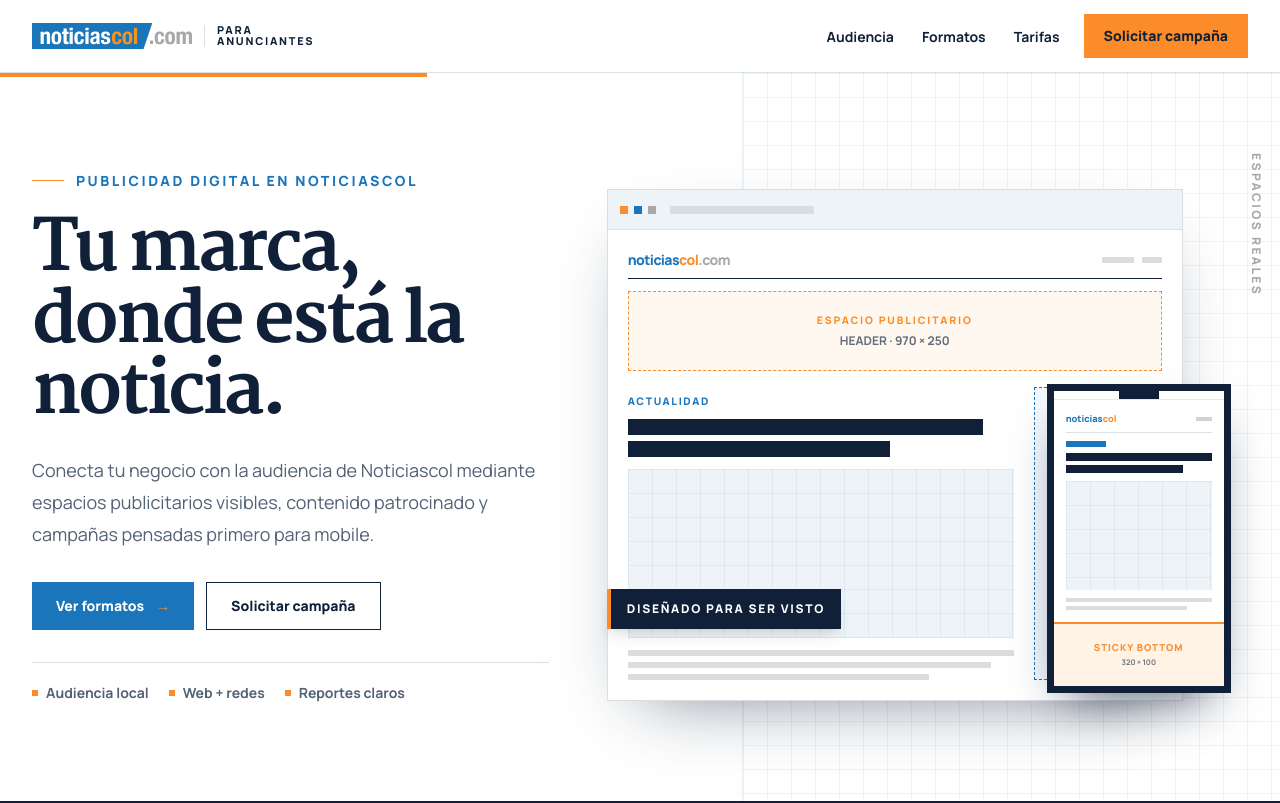
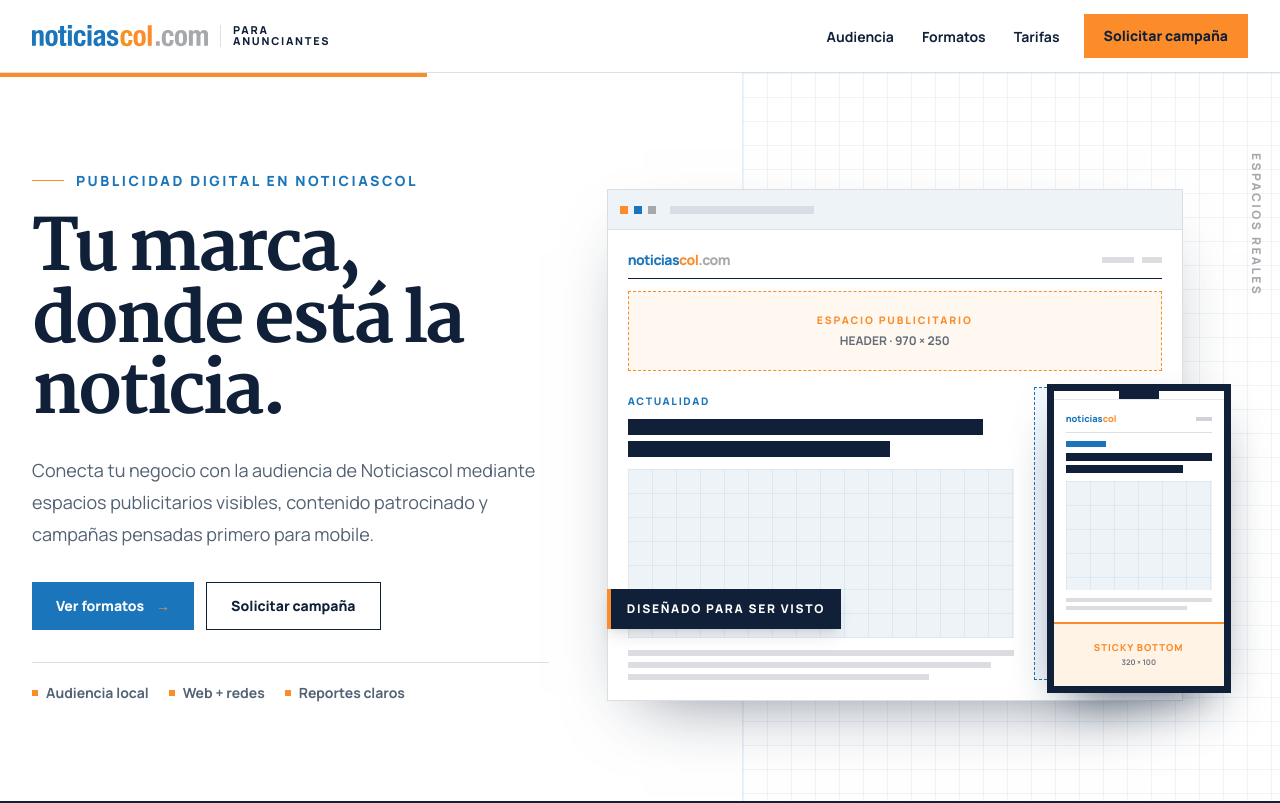
Before and after one commit to antekera/ncol-landings, a Next.js app in the folder apps/anunciantes/: page / in a window 1280 px wide. Shown: the top 803 px of the page. Built offline with nearby package versions, Linux system fonts and the light colour scheme; no server answers.

Commit message:
feat: use plain logo in advertiser header

```diff
--- /dev/null
+++ b/apps/anunciantes/src/components/brand/noticiascol-logo-plain.tsx
@@ -0,0 +1,98 @@
+interface Props {
+  alt?: string
+  className?: string
+  height?: number
+  width?: number
+}
+
+const LogoCom = ({ alt, className, width = 600, height = 72 }: Props) => {
+  return (
+    <svg
+      width={width}
+      height={height}
+      viewBox='0 0 600 72'
+      xmlns='http://www.w3.org/2000/svg'
+      className={className}
+      role={alt ? 'img' : undefined}
+      aria-label={alt}
+      aria-hidden={alt ? undefined : true}
+    >
+      <g id='Layer_1'>
+        <path
+          transform='translate(-0.47, 0.13)'
+          d='m-0.00001,18.05l13,0l0,6.18l0.2,0c2.8,-5.2 7.6,-7.57 13.39,-7.57c8.53,0 13.44,4.51 13.44,15l0,39.17l-13.53,0l0,-36.4c0,-5.39 -1.77,-7.36 -5.79,-7.36c-4.81,0 -7.16,2.94 -7.16,8.73l0,35l-13.55,0l0,-52.75z'
+          fill='#1b75bb'
+        />
+        <path
+          d='m66.64999,16.79c16.19,-0.29 20.8,9.32 20.8,27.77c0,18.05 -5.39,27.76 -20.8,27.76c-16.19,0.31 -20.83,-9.31 -20.83,-27.75c0,-18.05 5.42,-27.78 20.83,-27.78zm0,46.31c5.49,0 7.26,-5.3 7.26,-18.54s-1.76,-18.54 -7.26,-18.54c-6.67,0 -7.26,7.75 -7.26,18.54s0.58,18.55 7.26,18.55l0,-0.01z'
+          fill='#1b75bb'
+        />
+        <path
+          d='m95.66999,3.07l13.54,0l0,15.11l7.85,0l0,9.22l-7.85,0l0,28.55c0,4.22 0.89,5.78 4.81,5.78a28,28 0 0 0 3,-0.19l0,9.42a87,87 0 0 1 -8.83,0.59c-10.6,0 -12.56,-3.34 -12.56,-13.93l0,-30.22l-6.81,0l0,-9.22l6.87,0l-0.02,-15.11z'
+          fill='#1b75bb'
+        />
+        <path
+          transform='translate(-0.47, 0.13)'
+          d='m122.74999,0l13.54,0l0,11.57l-13.54,0l0,-11.57zm0,18.05l13.54,0l0,52.78l-13.54,0l0,-52.78z'
+          fill='#1b75bb'
+        />
+        <path
+          d='m169.76999,37.21c0,-5.1 -1,-10.59 -6.08,-10.59c-6.67,0 -7.75,5.89 -7.75,18.05c0,13 1.27,18.44 7.26,18.44c4.61,0 6.57,-3.73 6.57,-12.36l12.95,0c0,13.83 -5.69,21.58 -20.11,21.58c-13.54,0 -20.21,-6.57 -20.21,-27.76c0,-21.68 8.83,-27.78 21.42,-27.78s18.93,7.85 18.93,20.4l-12.98,0.02z'
+          fill='#1b75bb'
+        />
+        <path
+          d='m189.29999,0.13l13.52,0l0,11.57l-13.52,0l0,-11.57zm0,18.05l13.52,0l0,52.78l-13.52,0l0,-52.78z'
+          fill='#1b75bb'
+        />
+        <path
+          d='m211.27999,34.37l0,-1.28c0,-12.17 8.34,-16.3 18.54,-16.3c16.09,0 19.13,6.67 19.13,16.19l0,27.81c0,5 0.39,7.06 1.67,10.2l-13,0a20.92,20.92 0 0 1 -1.67,-5.5l-0.13,0c-3.14,5.5 -6.87,6.87 -13.44,6.87c-9.42,0 -12.75,-8 -12.75,-15.11c0,-10 4,-13.93 13.34,-16.48l7.65,-2.06c4,-1.08 5.4,-2.65 5.4,-6.18c0,-4 -1.67,-6.47 -6.28,-6.47c-4.22,0 -6.28,2.65 -6.28,6.87l0,1.47l-12.18,-0.03zm24.73,10.2a15.2,15.2 0 0 1 -5.79,2.65c-5.49,1.18 -7.65,3.83 -7.65,8.53c0,4 1.47,7.36 5.1,7.36s8.34,-2.26 8.34,-8.14l0,-10.4z'
+          fill='#1b75bb'
+        />
+        <path
+          d='m267.49999,53.69l0,1.77c0,4.61 2.45,7.65 7.07,7.65c4.22,0 6.87,-2.06 6.87,-6.28c0,-3.43 -2.26,-4.9 -4.91,-6l-9.52,-3.44c-7.46,-2.6 -11.29,-7.23 -11.29,-14.69c0,-8.63 5.59,-15.89 19.43,-15.89c12.26,0 18.05,5.49 18.05,15l0,2.16l-12.16,0c0,-5.4 -1.57,-7.95 -6,-7.95c-3.43,0 -6.38,1.86 -6.38,5.69c0,2.65 1.28,4.71 5.89,6.18l8.14,2.75c8.55,2.85 11.69,7.15 11.69,15.15c0,11.09 -8.24,16.58 -19.62,16.58c-15.3,0 -19.43,-6.57 -19.43,-16.78l0,-1.9l12.17,0z'
+          fill='#1b75bb'
+        />
+        <path
+          transform='translate(-0.47, 0.13)'
+          fill='#f6921e'
+          d='m329.48999,37.08c0,-5.1 -1,-10.59 -6.08,-10.59c-6.67,0 -7.75,5.89 -7.75,18.05c0,13 1.28,18.44 7.26,18.44c4.61,0 6.57,-3.73 6.57,-12.36l13,0c0,13.83 -5.69,21.58 -20.11,21.58c-13.54,0 -20.21,-6.57 -20.21,-27.76c0,-21.68 8.83,-27.77 21.39,-27.77s18.94,7.85 18.94,20.4l-13.01,0.01z'
+          className='cls-3'
+        />
+        <path
+          transform='translate(-0.47, 0.13)'
+          fill='#fc8c29'
+          d='m367.55999,16.66c16.19,-0.29 20.8,9.32 20.8,27.77c0,18.05 -5.4,27.76 -20.8,27.76c-16.19,0.29 -20.8,-9.32 -20.8,-27.76c0,-18.04 5.4,-27.77 20.8,-27.77zm0,46.31c5.5,0 7.26,-5.3 7.26,-18.54s-1.76,-18.54 -7.26,-18.54c-6.67,0.01 -7.27,7.77 -7.27,18.55s0.6,18.54 7.27,18.54l0,-0.01z'
+          className='cls-3'
+        />
+        <path
+          transform='translate(-0.47, 0.13)'
+          fill='#fc8c29'
+          d='m395.13999,0.78l13.54,0l0,70l-13.54,0l0,-70z'
+          className='cls-3'
+        />
+        <path
+          fill='#a6a8ab'
+          d='m435.60999,55.66l0,15.3l-13,0l0,-15.3l13,0z'
+          className='cls-4'
+        />
+        <path
+          fill='#a6a8ab'
+          d='m469.81999,37.21c0,-5.1 -1,-10.59 -6.08,-10.59c-6.67,0 -7.75,5.89 -7.75,18.05c0,13 1.27,18.44 7.26,18.44c4.61,0 6.57,-3.73 6.57,-12.36l13,0c0,13.83 -5.69,21.58 -20.11,21.58c-13.54,0 -20.21,-6.57 -20.21,-27.76c-0.02,-21.68 8.81,-27.78 21.32,-27.78s19,7.86 19,20.42l-13,0z'
+          className='cls-4'
+        />
+        <path
+          fill='#a6a8ab'
+          d='m507.92999,16.79c16.19,-0.29 20.8,9.32 20.8,27.77c0,18.05 -5.39,27.76 -20.8,27.76c-16.19,0.29 -20.8,-9.32 -20.8,-27.76c-0.01,-18.04 5.39,-27.77 20.8,-27.77zm0,46.31c5.49,0 7.26,-5.3 7.26,-18.54s-1.77,-18.54 -7.26,-18.54c-6.67,0 -7.26,7.75 -7.26,18.54s0.58,18.55 7.26,18.55l0,-0.01z'
+          className='cls-4'
+        />
+        <path
+          fill='#a6a8ab'
+          d='m535.00999,18.18l13,0l0,5.39l0.2,0c3.38,-4.78 7.5,-6.78 13.29,-6.78c6.28,0 10.69,2.94 12.17,8.44l0.2,0c2.06,-5.59 7,-8.44 13.34,-8.44c9,0 13.15,5.59 13.15,15.8l0,38.37l-13.54,0l0,-36.89c0,-4.41 -1.47,-6.87 -5.3,-6.87c-4.32,0 -7.06,2.85 -7.06,9l0,34.76l-13.55,0l0,-36.89c0,-4.41 -1.47,-6.87 -5.3,-6.87c-4.32,0 -7.06,2.85 -7.06,9l0,34.76l-13.54,0l0,-52.78z'
+          className='cls-4'
+        />
+      </g>
+    </svg>
+  )
+}
+
+export default LogoCom
--- a/apps/anunciantes/src/components/brand/noticiascol-logo.tsx
+++ b/apps/anunciantes/src/components/brand/noticiascol-logo.tsx
@@ -1,22 +1,16 @@
-import Image from "next/image";
+import LogoCom from "@/components/brand/noticiascol-logo-plain";
 
 type NoticiascolLogoProps = {
   className?: string;
-  priority?: boolean;
 };
 
-export function NoticiascolLogo({
-  className,
-  priority = false,
-}: NoticiascolLogoProps) {
+export function NoticiascolLogo({ className }: NoticiascolLogoProps) {
   return (
-    <Image
-      src="/brand/noticiascol-logo.svg"
+    <LogoCom
       alt="Noticiascol.com"
-      width={677}
-      height={113}
+      width={600}
+      height={72}
       className={className}
-      priority={priority}
     />
   );
 }
--- a/apps/anunciantes/src/components/layout/site-header.tsx
+++ b/apps/anunciantes/src/components/layout/site-header.tsx
@@ -12,7 +12,7 @@
           aria-label="Noticiascol para Anunciantes, ir al inicio"
           className="flex min-w-0 items-center gap-3"
         >
-          <NoticiascolLogo priority className="h-auto w-[7.5rem] sm:w-40" />
+          <NoticiascolLogo className="h-auto w-[8.5rem] sm:w-44" />
           <span className="hidden border-l border-border pl-3 text-[0.68rem] leading-none font-extrabold tracking-[0.16em] text-brand-navy uppercase min-[430px]:block">
             Para
             <br />
```
